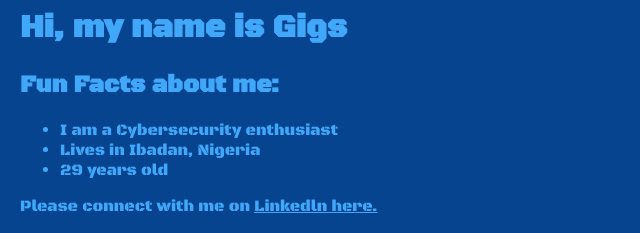
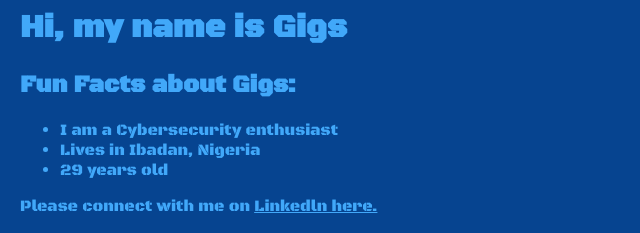
Before and after one commit to Gigs1600/Personal-Web, a plain HTML site: page index.html in a window 1280 px wide. Shown: the part 604-837 px from the top of the page, 0-640 px from the left. Drawn offline with Linux system fonts and the light colour scheme; a web font is replaced by a local one.

Commit message:
Update index.html

```diff
--- a/index.html
+++ b/index.html
@@ -12,7 +12,7 @@
         -->
         <img src="olumide.jpeg"/>
         <h1>Hi, my name is Gigs</h1>
-        <h2>Fun Facts about me:</h2>
+        <h2>Fun Facts about Gigs:</h2>
         <ul>
             <li>I am a Cybersecurity enthusiast</li>
             <li>Lives in Ibadan, Nigeria</li>
```
